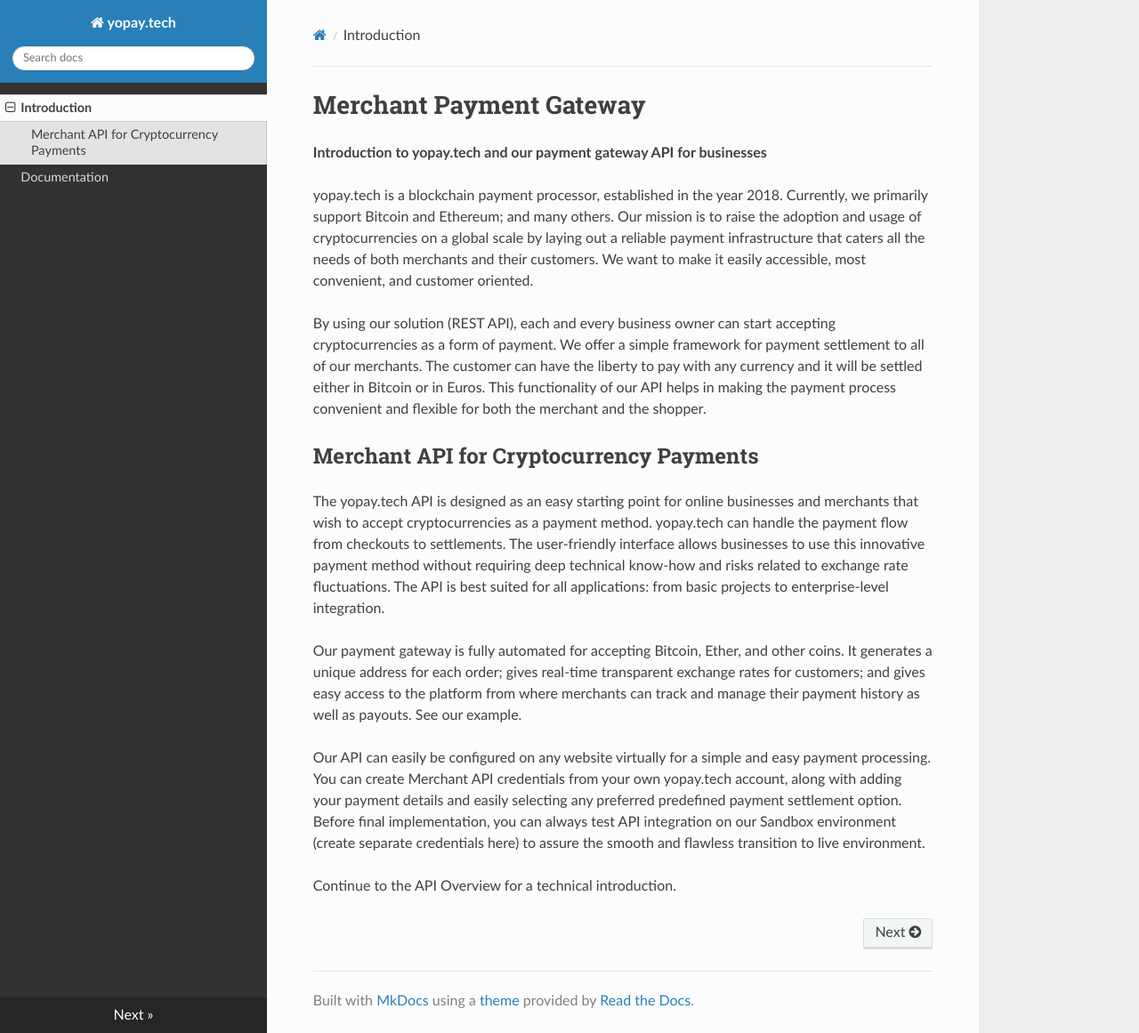
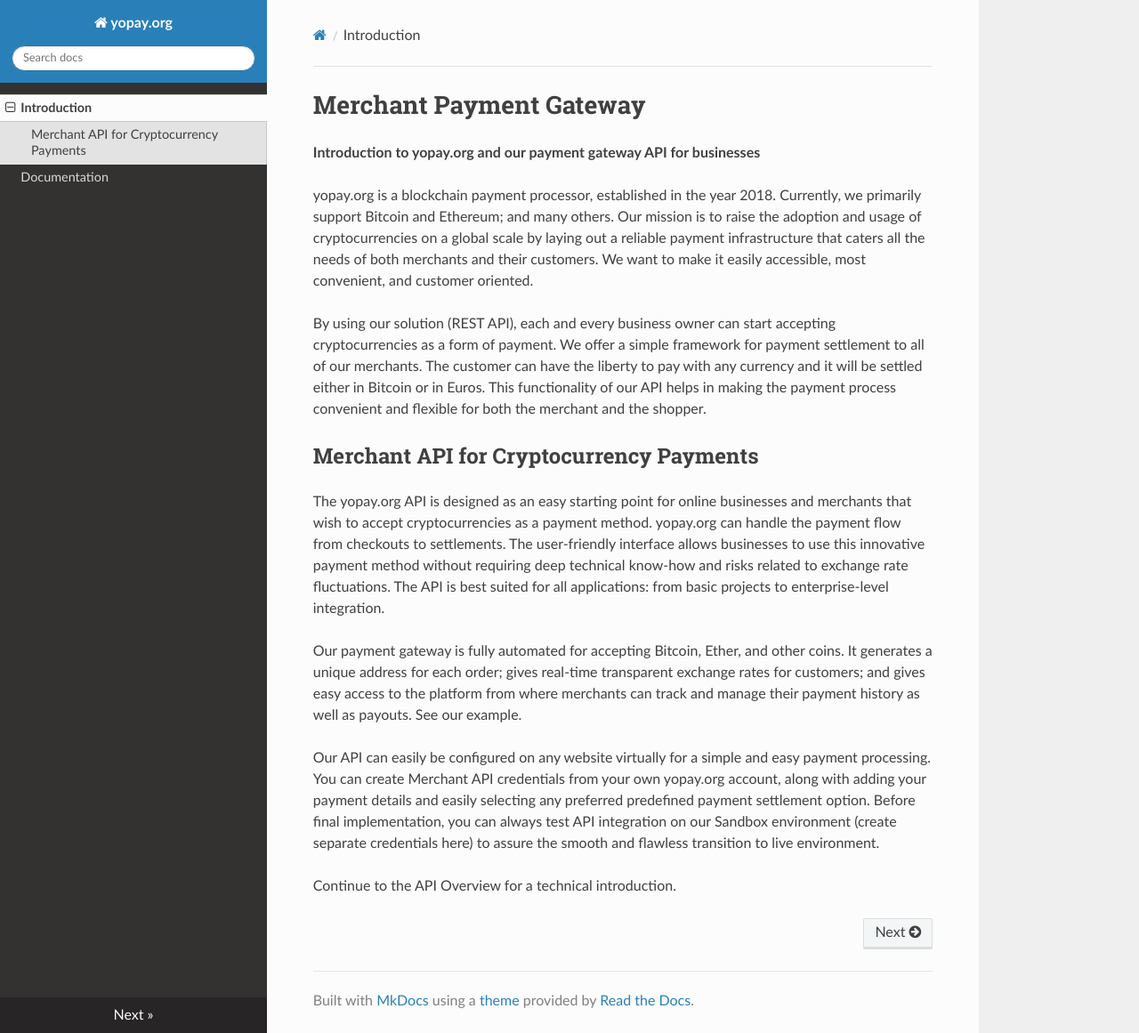
Before and after one commit to Kubemake/btceth_docs, an MkDocs documentation site: the page built from docs/index.md, in a window 1280 px wide and 1161 px high. Shown: the whole window at 89% size. Built offline with MkDocs 1.6.1, drawn with Linux system fonts in a browser that asks for light colours; nearby versions of some CDN libraries.

Commit message:
switch domain

```diff
--- a/docs/index.md
+++ b/docs/index.md
@@ -1,17 +1,17 @@
 # Merchant Payment Gateway
-__Introduction to yopay.tech and our payment gateway API for businesses__
+__Introduction to yopay.org and our payment gateway API for businesses__
 
 
-yopay.tech is a blockchain payment processor, established in the year 2018. Currently, we primarily support Bitcoin and Ethereum; and many others. Our mission is to raise the adoption and usage of cryptocurrencies on a global scale by laying out a reliable payment infrastructure that caters all the needs of both merchants and their customers.  We want to make it easily accessible, most convenient, and customer oriented.
+yopay.org is a blockchain payment processor, established in the year 2018. Currently, we primarily support Bitcoin and Ethereum; and many others. Our mission is to raise the adoption and usage of cryptocurrencies on a global scale by laying out a reliable payment infrastructure that caters all the needs of both merchants and their customers.  We want to make it easily accessible, most convenient, and customer oriented.
 
 By using our solution (REST API), each and every business owner can start accepting cryptocurrencies as a form of payment. We offer a simple framework for payment settlement to all of our merchants. The customer can have the liberty to pay with any currency and it will be settled either in Bitcoin or in Euros. This functionality of our API helps in making the payment process convenient and flexible for both the merchant and the shopper.
 
 ## Merchant API for Cryptocurrency Payments
 
-The yopay.tech API is designed as an easy starting point for online businesses and merchants that wish to accept cryptocurrencies as a payment method. yopay.tech can handle the payment flow from checkouts to settlements.  The user-friendly interface allows businesses to use this innovative payment method without requiring deep technical know-how and risks related to exchange rate fluctuations. The API is best suited for all applications: from basic projects to enterprise-level integration.
+The yopay.org API is designed as an easy starting point for online businesses and merchants that wish to accept cryptocurrencies as a payment method. yopay.org can handle the payment flow from checkouts to settlements.  The user-friendly interface allows businesses to use this innovative payment method without requiring deep technical know-how and risks related to exchange rate fluctuations. The API is best suited for all applications: from basic projects to enterprise-level integration.
 
 Our payment gateway is fully automated for accepting Bitcoin, Ether, and other coins.  It generates a unique address for each order; gives real-time transparent exchange rates for customers; and gives easy access to the platform from where merchants can track and manage their payment history as well as payouts. See our example.
 
-Our API can easily be configured on any website virtually for a simple and easy payment processing. You can create Merchant API credentials from your own yopay.tech account, along with adding your payment details and easily selecting any preferred predefined payment settlement option. Before final implementation, you can always test API integration on our Sandbox environment (create separate credentials here) to assure the smooth and flawless transition to live environment.
+Our API can easily be configured on any website virtually for a simple and easy payment processing. You can create Merchant API credentials from your own yopay.org account, along with adding your payment details and easily selecting any preferred predefined payment settlement option. Before final implementation, you can always test API integration on our Sandbox environment (create separate credentials here) to assure the smooth and flawless transition to live environment.
 
 Continue to the API Overview for a technical introduction.
--- a/mkdocs.yml
+++ b/mkdocs.yml
@@ -1,4 +1,4 @@
-site_name: yopay.tech
+site_name: yopay.org
 nav:
   - Introduction: index.md
   - Documentation: documentation.md
```
Also changed, not shown: docs/documentation.md (+12 -12 lines), site/404.html, site/documentation/index.html, site/index.html, site/search/search_index.json, 1 other file.
